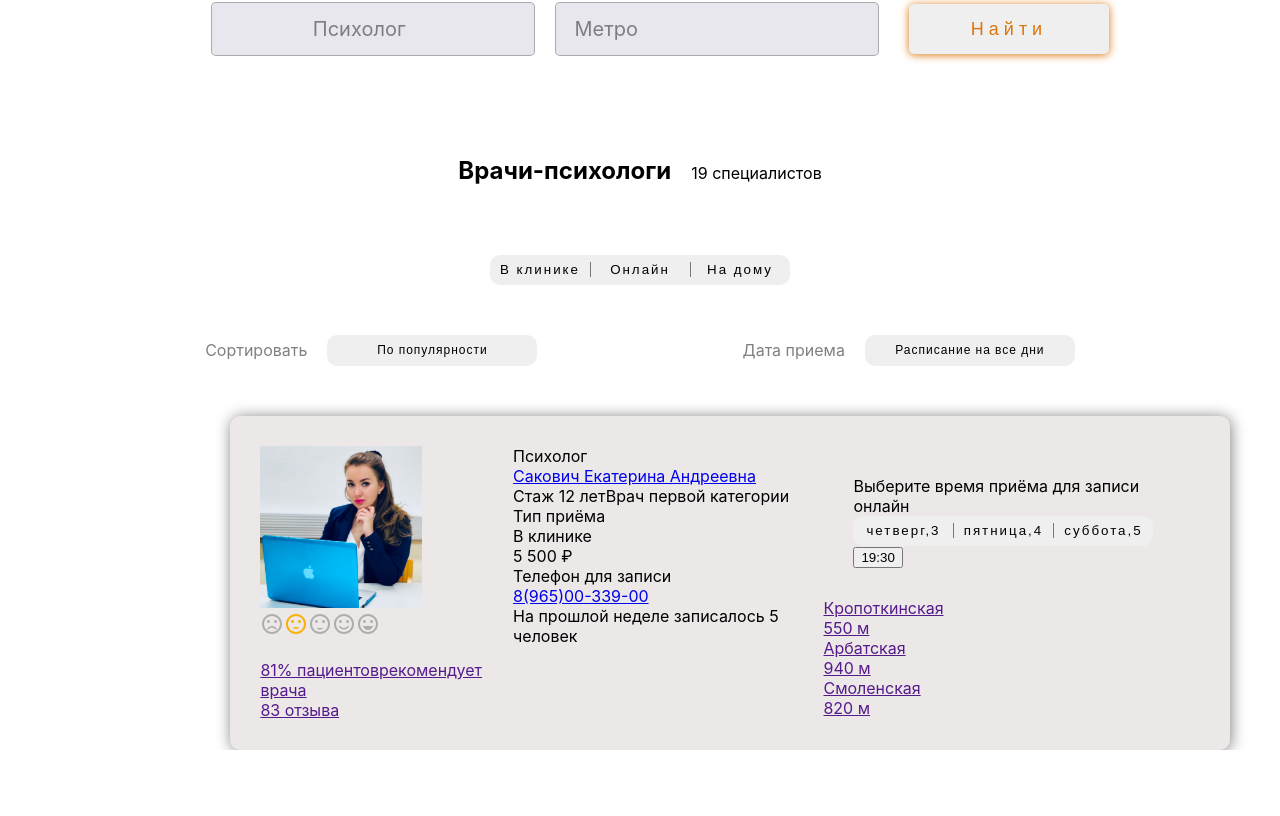
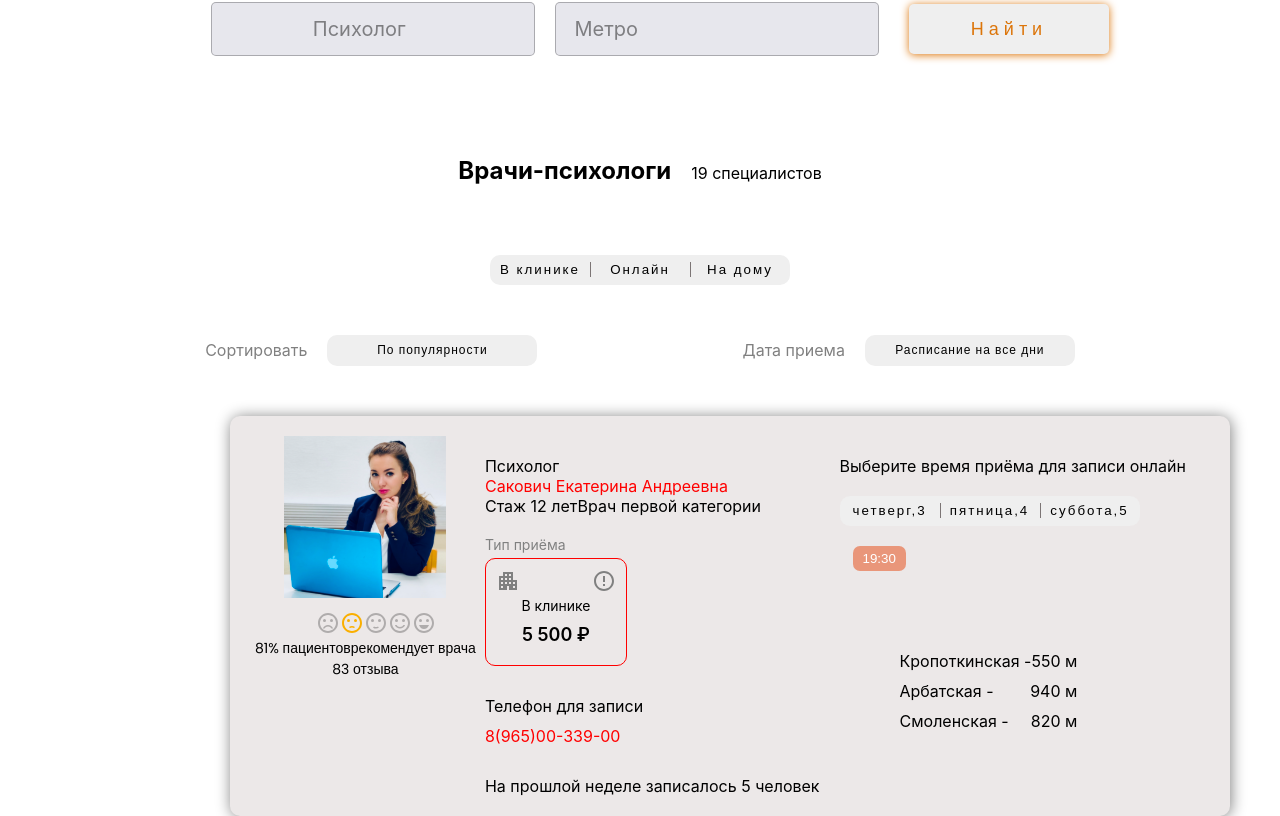
Before and after one commit to Rustdj/psy-find, a React (Create React App) app: page / in a window 1280 px wide. Shown: the part 493-1309 px from the top of the page. Before the commit the page ends 1243 px from the top, so only its background shows below. Built offline with nearby package versions, Linux system fonts and the light colour scheme.

Commit message:
cart done

```diff
--- a/src/components/carts/cart.module.css
+++ b/src/components/carts/cart.module.css
@@ -9,9 +9,136 @@
 .wrapper {
     display: flex;
     justify-content: space-around;
-    padding: 30px;
+    padding: 20px;
 
 }
 .pageRight {
     display: flex;
 }
+.ratingMono {
+    margin-left: 22px;
+    margin-top: 10px;
+}
+.pageLeft {
+    font-size: 14px;
+    text-align: center;
+}
+.value  span{
+    display: inline-block;
+    color: #000;
+    font-family: Poppins, sans-serif;
+
+}
+.valueLabel {
+    display: inline-block;
+    color: #000;
+    font-family: Poppins, sans-serif;
+}
+
+/* RightPart */
+
+
+.pageCardInfo {
+
+}
+.infoBlock {
+    margin-top: 20px;
+
+}
+.doctorName a {
+    text-decoration: none;
+    color: red;
+}
+.phoneLink a {
+    text-decoration: none;
+    color: red;
+}
+.receptionButtons {
+
+}
+.title {
+    margin-top: 20px;
+    font-size: 14px;
+    margin-bottom: 5px;
+    color: grey;
+}
+.list {
+    border: 1px solid red;
+    border-radius: 10px;
+    width: 140px;
+    font-size: 14px;
+    text-align: center;
+}
+.buttonTop {
+    position: relative;
+}
+.iconBlock {
+    position: absolute;
+    top: -28px;
+    left: 10px;
+}
+.iconToolTips {
+    position: absolute;
+    right: 10px;
+    top: -28px;
+}
+.buttonLabel {
+    margin-top: 38px;
+}
+.priceActual {
+    margin-top: 10px;
+    margin-bottom: 20px;
+    font-weight: 600;
+    font-size: 18px;
+}
+.color {
+    color: gray;
+}
+
+
+.pagePhone {
+    margin-top: 30px;
+}
+.phoneLink {
+    margin-top: 10px;
+}
+.tipMessage {
+    margin-top: 30px;
+}
+
+/* Регистрация */
+
+.itemCaption {
+    margin-bottom: 20px;
+}
+.time {
+    background-color: darksalmon;
+    border-radius: 7px;
+    border: none;
+    cursor: pointer;
+    color: #fff;
+    padding: 5px 10px 5px 10px;
+}
+.btnBottom {
+    margin-top: 20px;
+    margin-left: 13px;
+}
+
+/* metro */
+
+.clinicLocation {
+    position: relative;
+}
+.clinicStations {
+    position: absolute;
+    left: 80px;
+    top: 50px;
+}
+.clinicStation a {
+    display: flex;
+    display: flex;
+    justify-content: space-between;
+    text-decoration: none;
+    color: #000;
+    margin-top: 10px;
+}
--- a/src/components/carts/cartLayaut.jsx
+++ b/src/components/carts/cartLayaut.jsx
@@ -1,39 +1,40 @@
 import React from "react";
 import c from "./cart.module.css";
-import Rating from '@mui/material/Rating';
-import PropTypes from 'prop-types';
+import Rating from "@mui/material/Rating";
+import PropTypes from "prop-types";
 import ava from "../ava.svg";
-import SentimentVeryDissatisfiedIcon from '@mui/icons-material/SentimentVeryDissatisfied';
-import SentimentDissatisfiedIcon from '@mui/icons-material/SentimentDissatisfied';
-import SentimentSatisfiedIcon from '@mui/icons-material/SentimentSatisfied';
-import SentimentSatisfiedAltIcon from '@mui/icons-material/SentimentSatisfiedAltOutlined';
-import SentimentVerySatisfiedIcon from '@mui/icons-material/SentimentVerySatisfied';
+import ApartmentIcon from '@mui/icons-material/Apartment';
+import ErrorOutlineIcon from '@mui/icons-material/ErrorOutline';
+import SentimentVeryDissatisfiedIcon from "@mui/icons-material/SentimentVeryDissatisfied";
+import SentimentDissatisfiedIcon from "@mui/icons-material/SentimentDissatisfied";
+import SentimentSatisfiedIcon from "@mui/icons-material/SentimentSatisfied";
+import SentimentSatisfiedAltIcon from "@mui/icons-material/SentimentSatisfiedAltOutlined";
+import SentimentVerySatisfiedIcon from "@mui/icons-material/SentimentVerySatisfied";
 import classes from "../content/sorting/sorting.module.css";
 
 export default function CartLayaut() {
-
   //rating-smile----------------------------
 
   const customIcons = {
     1: {
       icon: <SentimentVeryDissatisfiedIcon />,
-      label: 'Very Dissatisfied',
+      label: "Very Dissatisfied",
     },
     2: {
       icon: <SentimentDissatisfiedIcon />,
-      label: 'Dissatisfied',
+      label: "Dissatisfied",
     },
     3: {
       icon: <SentimentSatisfiedIcon />,
-      label: 'Neutral',
+      label: "Neutral",
     },
     4: {
       icon: <SentimentSatisfiedAltIcon />,
-      label: 'Satisfied',
+      label: "Satisfied",
     },
     5: {
       icon: <SentimentVerySatisfiedIcon />,
-      label: 'Very Satisfied',
+      label: "Very Satisfied",
     },
   };
 
@@ -58,20 +59,21 @@ export default function CartLayaut() {
                 <img src={ava} alt="ava" />
               </div>
             </a>
-            <div title="Добавить врача в избранное" className={c.buttonLike}>
-              <Rating
-                name="highlight-selected-only"
-                defaultValue={2}
-                IconContainerComponent={IconContainer}
-                highlightSelectedOnly
-              />
-            </div>
+            <div
+              title="Добавить врача в избранное"
+              className={c.buttonLike}
+            ></div>
           </div>
           <a className={c.starValue} href="">
             <div className={c.ratingDoctor}>
               <div className={c.ratingStars}>
                 <div className={c.ratingMono}>
-                  <img src="" alt="" />
+                  <Rating
+                    name="highlight-selected-only"
+                    defaultValue={2}
+                    IconContainerComponent={IconContainer}
+                    highlightSelectedOnly
+                  />
                 </div>
               </div>
               <div className={c.recommendations}>
@@ -104,8 +106,8 @@ export default function CartLayaut() {
                     <div className={c.buttonClinic}>
                       <div className={c.buttonContent}>
                         <div className={c.buttonTop}>
-                          <div className={c.iconBlock}></div>
-                          <div className={c.iconToolTips}></div>
+                          <div className={c.iconBlock}><ApartmentIcon className={c.color}/></div>
+                          <div className={c.iconToolTips}><ErrorOutlineIcon className={c.color}/></div>
                         </div>
                         <div className={c.buttonLabel}>В клинике</div>
                         <div className={c.priceBlock}>
@@ -122,7 +124,7 @@ export default function CartLayaut() {
                 </div>
               </div>
               <div className={c.phoneBlock}>
-                <div className={c.pagePhole}>
+                <div className={c.pagePhone}>
                   <div className={c.pholeLabel}>Телефон для записи</div>
                   <div className={c.phoneLink}>
                     <a href="tel:79650033900">8(965)00-339-00</a>
@@ -169,7 +171,7 @@ export default function CartLayaut() {
                       <a className={c.metroStation} href="">
                         <div className={c.label}>
                           <span className={c.icon}></span>
-                          <span className={c.name}>Кропоткинская</span>
+                          <span className={c.name}>Кропоткинская -</span>
                         </div>
                         <div className={c.dist}>
                           <img className={c.svgIcon} src="" alt="" />
@@ -181,7 +183,7 @@ export default function CartLayaut() {
                       <a className={c.metroStation} href="">
                         <div className={c.label}>
                           <span className={c.icon}></span>
-                          <span className={c.name}>Арбатская</span>
+                          <span className={c.name}>Арбатская -</span>
                         </div>
                         <div className={c.dist}>
                           <img className={c.svgIcon} src="" alt="" />
@@ -193,7 +195,7 @@ export default function CartLayaut() {
                       <a className={c.metroStation} href="">
                         <div className={c.label}>
                           <span className={c.icon}></span>
-                          <span className={c.name}>Смоленская</span>
+                          <span className={c.name}>Смоленская -</span>
                         </div>
                         <div className={c.dist}>
                           <img className={c.svgIcon} src="" alt="" />
```
